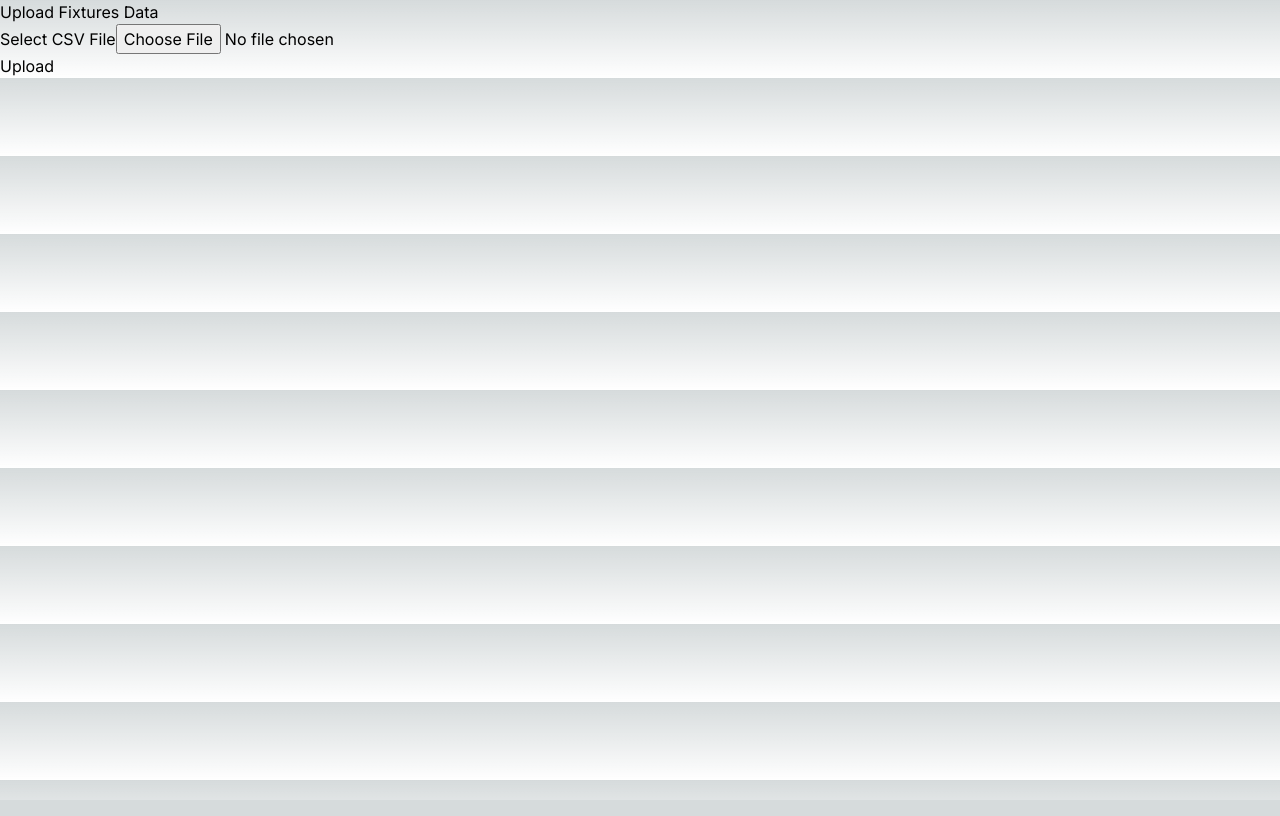
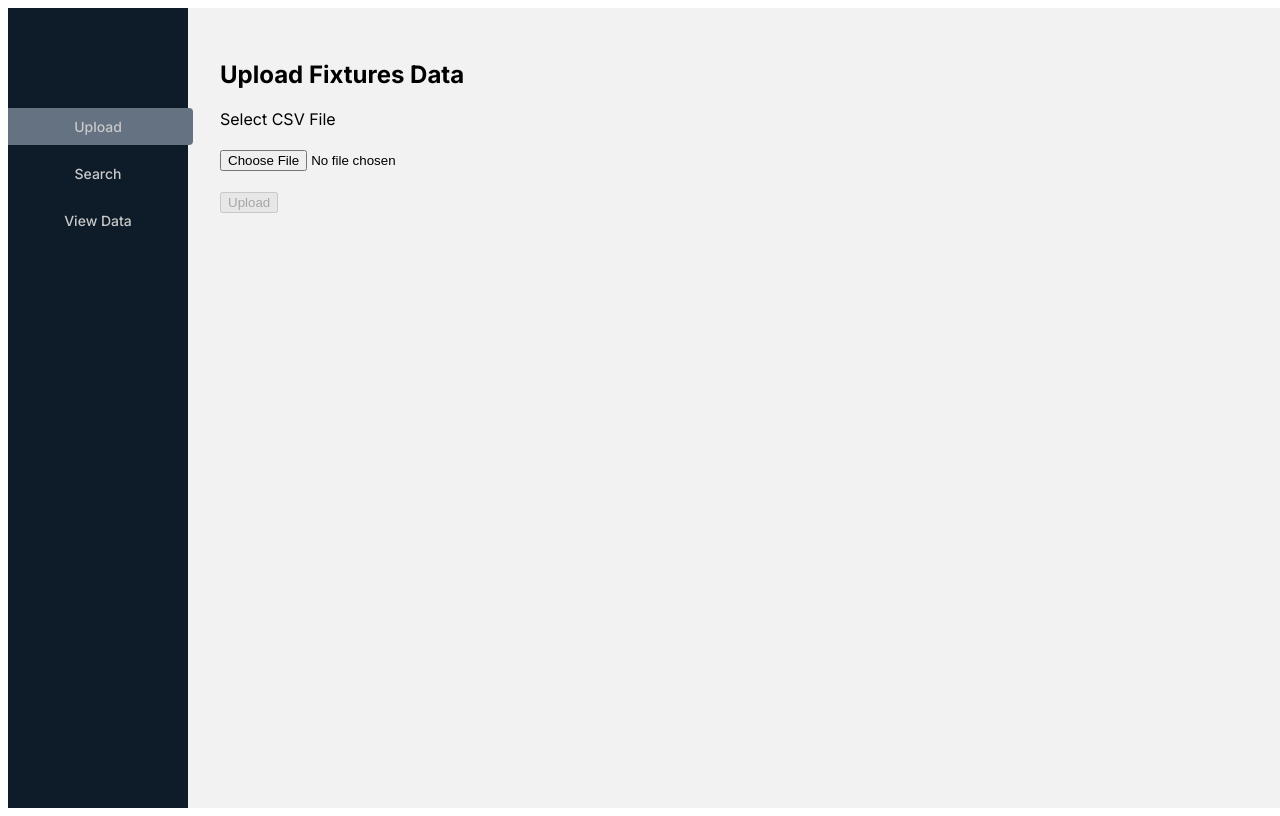
Before and after one commit to Azzy-bot/mongoDB_CR, a Next.js app in the folder app/: page /upload in a window 1280 px wide. Built offline with nearby package versions, Linux system fonts and the light colour scheme.

Commit message:
feat: cleaned up upload page

```diff
--- a/app/package.json
+++ b/app/package.json
@@ -6,11 +6,13 @@
     "start": "next start"
   },
   "dependencies": {
+    "@emotion/react": "^11.14.0",
     "csv-parse": "^5.6.0",
     "mongodb": "^6.5.0",
     "next": "latest",
     "react": "^18",
-    "react-dom": "^18"
+    "react-dom": "^18",
+    "sass": "^1.87.0"
   },
   "devDependencies": {
     "@types/node": "^20",
--- a/app/src/app/layout.tsx
+++ b/app/src/app/layout.tsx
@@ -1,12 +1,12 @@
 import type { Metadata } from "next";
 import { Inter } from "next/font/google";
-import "@/src/styles/globals.css";
+import { ContainerWithSidebar } from "../components/ContainerWithSidebar/ContainerWithSidebar";
 
 const inter = Inter({ subsets: ["latin"] });
 
 export const metadata: Metadata = {
-  title: "Create Next App",
-  description: "Generated by create next app",
+  title: "MongoDB CR",
+  description: "MongoDB CRUD Operations",
 };
 
 export default function RootLayout({
@@ -16,7 +16,11 @@ export default function RootLayout({
 }) {
   return (
     <html lang="en">
-      <body className={inter.className}>{children}</body>
+      <body className={inter.className}>
+          <ContainerWithSidebar>
+            {children}
+          </ContainerWithSidebar>
+      </body>
     </html>
   );
 }
--- /dev/null
+++ b/app/src/app/page.tsx
@@ -0,0 +1,5 @@
+import { redirect } from 'next/navigation';
+
+export default function Home() {
+  redirect('/upload');
+}
--- a/app/src/app/upload/page.tsx
+++ b/app/src/app/upload/page.tsx
@@ -2,7 +2,6 @@
 
 import { useState } from 'react';
 import { useRouter } from 'next/navigation';
-import client from '@/src/lib/mongodb';
 
 export default function UploadPage() {
   const [file, setFile] = useState<File | null>(null);
@@ -61,6 +60,8 @@ export default function UploadPage() {
             <label className="block text-sm font-medium text-gray-700 mb-2">
               Select CSV File
             </label>
+            <br />
+            <br />
             <input
               type="file"
               accept=".csv"
@@ -73,6 +74,7 @@ export default function UploadPage() {
                 hover:file:bg-blue-100"
             />
           </div>
+          <br />
 
           <button
             type="submit"
--- /dev/null
+++ b/app/src/components/ContainerWithSidebar/ContainerWithSidebar.tsx
@@ -0,0 +1,59 @@
+'use client';
+import { PropsWithChildren, ReactNode } from 'react';
+import Link from 'next/link';
+import { usePathname } from 'next/navigation';
+import './container-with-sidebar.scss';
+
+interface AppContainerProps {}
+
+interface SidebarLink {
+  path: string;
+  name: string;
+  icon?: ReactNode;
+}
+
+export const DefaultSidebarLinks: Array<SidebarLink> = [
+    { path: '/upload', name: 'Upload' },
+    { path: '/search', name: 'Search' },
+    { path: '/data', name: 'View Data'},
+];
+
+export function ContainerWithSidebar({ children }: PropsWithChildren<AppContainerProps>): JSX.Element {
+  return (
+    <div className="n-container-with-sidebar">
+      <Sidebar>
+        <SidebarItems links={DefaultSidebarLinks} />
+      </Sidebar>
+      <Content>{children}</Content>
+    </div>
+  );
+}
+
+function Content({ children }: { children: ReactNode }): JSX.Element {
+  return <div className="n-content">{children}</div>;
+}
+
+function Sidebar({ children }: { children: ReactNode }): JSX.Element {
+  return <div className="n-sidebar">{children}</div>;
+}
+
+function SidebarItems({ links }: { links: Array<SidebarLink> }): JSX.Element {
+  const pathname = usePathname();
+
+  return (
+    <ul className="n-sidebar-list">
+      {links.map((link) => (
+        <li key={link.path} className={pathname === link.path ? 'active' : ''}>
+          <Link href={link.path} className="n-sidebar-link">
+            {link.icon && <span className="n-sidebar-icon">{link.icon}</span>}
+            <span className="n-sidebar-text">{link.name}</span>
+          </Link>
+        </li>
+      ))}
+    </ul>
+  );
+}
+
+ContainerWithSidebar.Content = Content;
+ContainerWithSidebar.Sidebar = Sidebar;
+Sidebar.Items = SidebarItems;
--- /dev/null
+++ b/app/src/components/ContainerWithSidebar/container-with-sidebar.scss
@@ -0,0 +1,86 @@
+.n-container-with-sidebar {
+    display: flex;
+    flex-direction: row;
+    height: 100vh;
+    width: 100vw;
+    justify-content: start;
+    align-items: stretch;
+    box-sizing: border-box;
+    background-color: #f2f2f2;
+    overflow: hidden;
+  }
+
+  .n-sidebar {
+    background-color: #0e1b29;
+    display: flex;
+    flex-direction: column;
+    box-sizing: border-box;
+    flex-basis: 180px;
+    width: 180px;
+    flex-grow: 0;
+    flex-shrink: 0;
+  }
+
+  .n-content {
+    flex: 1;
+    padding: 2rem;
+    overflow-y: auto;
+  }
+
+  .n-sidebar-list {
+    display: flex;
+    align-items: center;
+    justify-content: flex-start;
+    flex-direction: column;
+    list-style-type: none;
+    width: 100%;
+    height: 100%;
+    padding: 0;
+    margin: 0;
+    top: 0px;
+    padding-top: 100px;
+  }
+
+  .n-sidebar-list li {
+    position: relative;
+    padding: 20px;
+    padding-bottom: 10px;
+    padding-top: 10px;
+    font-size: 16px;
+    color: #fff;
+    font-weight: 500;
+    width: 150px;
+    border-radius: 4px;
+    margin-bottom: 10px;
+  }
+
+  .n-sidebar-link {
+    text-decoration: none;
+    width: 100%;
+    display: flex;
+    align-items: center;
+    justify-content: flex-start;
+    flex-direction: column;
+    color: #c9c9c9;
+  }
+
+  .n-sidebar-list li:hover {
+    color: #fff;
+    background-color: #202b37;
+  }
+
+  .n-sidebar-list li.active {
+    color: #fff;
+    background-color: #647281;
+  }
+
+  .n-sidebar-icon {
+    margin-right: 0.75rem;
+    display: flex;
+    align-items: center;
+  }
+
+  .n-sidebar-text {
+    font-size: 0.875rem;
+    font-weight: 500;
+  }
```
Also changed, not shown: 1 other file (tests, documents, lock files or other folders).
